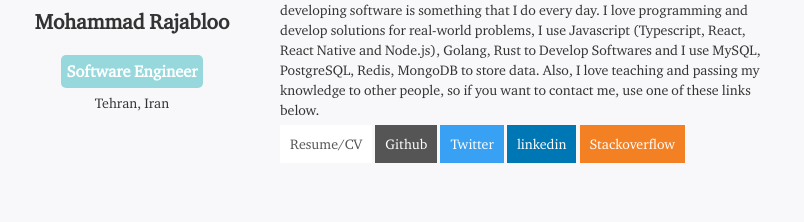
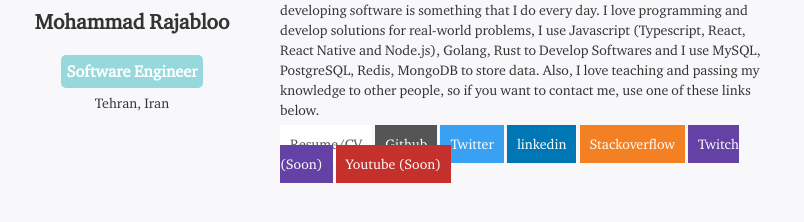
Before and after one commit to mrsoftware/mrsoftware.github.io, a plain HTML site: page index.html in a window 1280 px wide. Shown: the part 338-560 px from the top of the page, without its empty margins (242-1046 px from the left). Drawn offline with Linux system fonts and the light colour scheme.

Commit message:
Add Youtube and Twitch buttons

```diff
--- a/assets/css/style.css
+++ b/assets/css/style.css
@@ -1310,3 +1310,13 @@ body {
 	background-color: #f48024;
 	color: #fff;
 }
+
+.buttons a.twitch {
+	background-color: #6441a5;
+	color: #fff;
+}
+
+.buttons a.youtube {
+	background-color: #c4302b;
+	color: #fff;
+}
--- a/index.html
+++ b/index.html
@@ -40,6 +40,8 @@
 						<a class="twitter" href="https://twitter.com/themrsoftware">Twitter</a>
 						<a class="linkdin" href="https://www.linkedin.com/in/mrsoftware/">linkedin</a>
 						<a class="stackoverflow" href="https://stackoverflow.com/users/3258514/mohammad-rajabloo">Stackoverflow</a>
+						<a class="twitch" href="#">Twitch (Soon)</a>
+						<a class="youtube" href="#">Youtube (Soon)</a>
 					</div>
 				</div>
 			</div>
```
